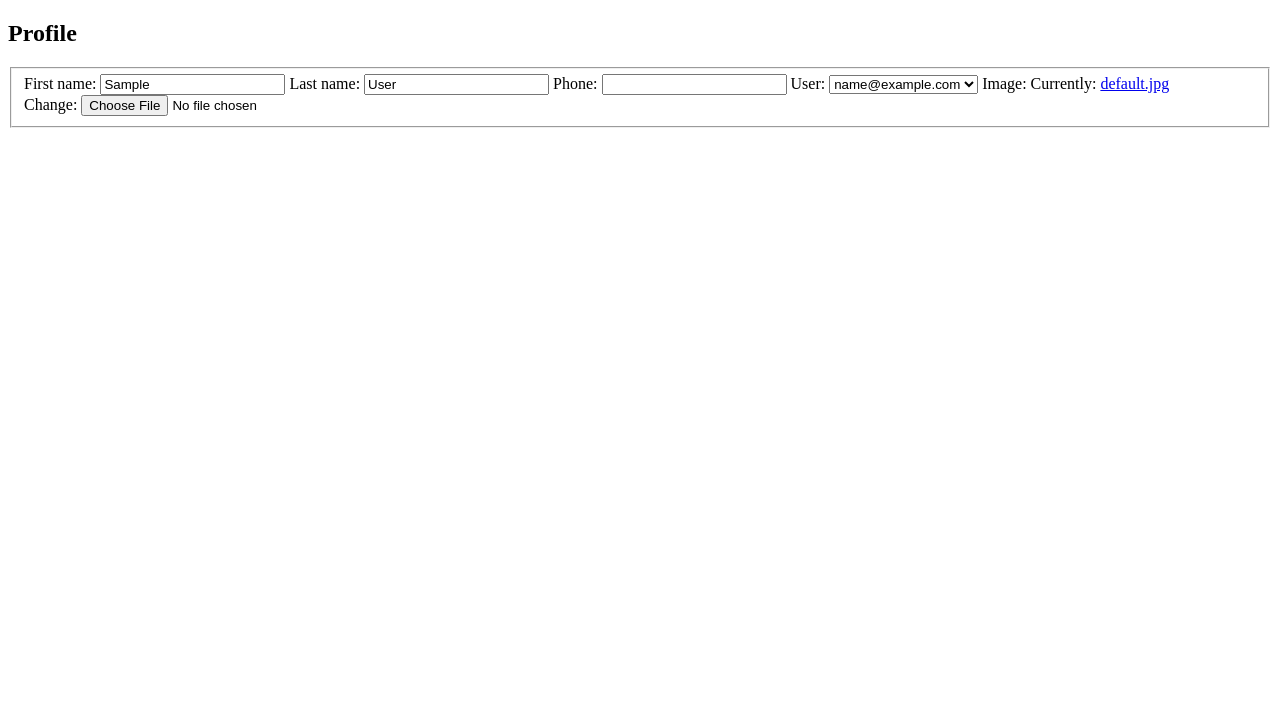
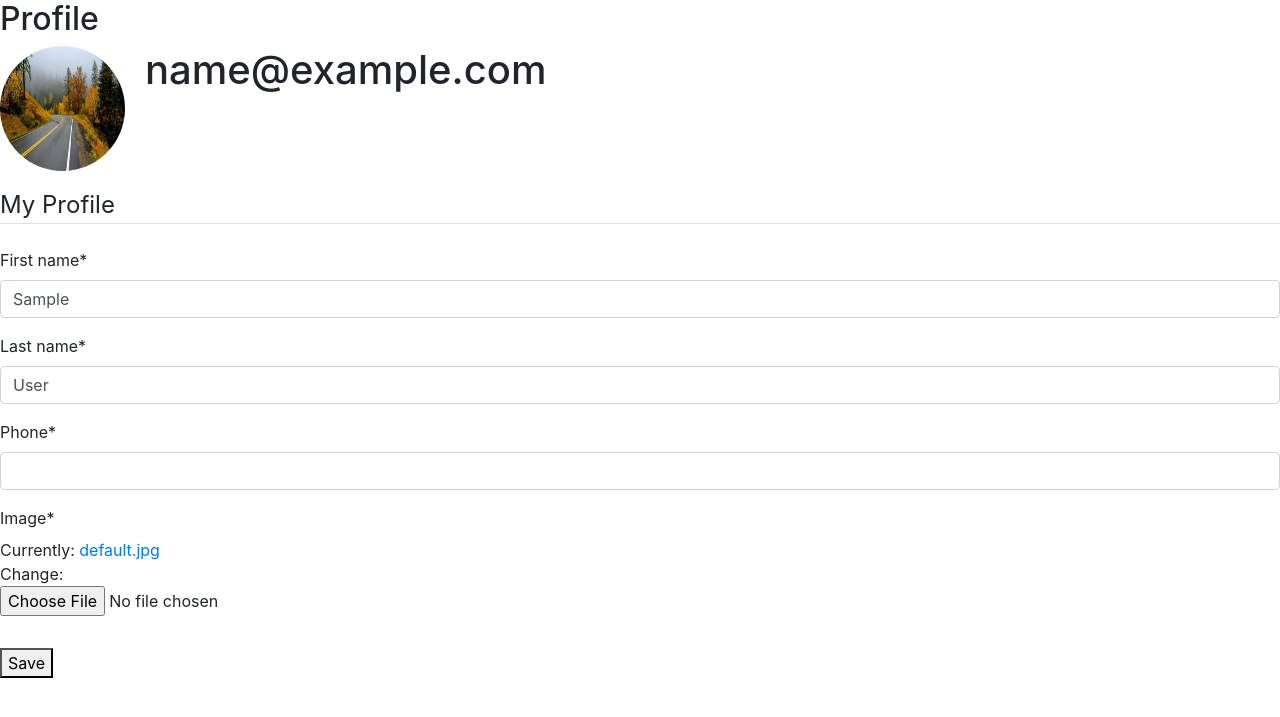
Before and after one commit to Austinstevesk/BaseAbstractUser-with-user-profiles, a Django app: page /profile/ in a window 1280 px wide. Shown: the top 717 px of the page. Run offline with Django 4.2, Linux system fonts and the light colour scheme; the visitor is signed in with stand-in values (Sample User, id 1); data comes from the database, SQL or seed files in the repository; some libraries are stand-ins or nearby versions.

Commit message:
Styled the profiles

```diff
--- /dev/null
+++ b/core/static/core/main.css
@@ -0,0 +1,10 @@
+.account-img {
+    height: 125px;
+    width: 125px;
+    margin-right: 20px;
+    margin-bottom: 16px;
+  }
+
+  .account-heading {
+    font-size: 2.5rem;
+  }
--- /dev/null
+++ b/core/templates/core/base.html
@@ -0,0 +1,36 @@
+{% load static %}
+<!DOCTYPE html>
+<!--[if lt IE 7]>      <html class="no-js lt-ie9 lt-ie8 lt-ie7"> <![endif]-->
+<!--[if IE 7]>         <html class="no-js lt-ie9 lt-ie8"> <![endif]-->
+<!--[if IE 8]>         <html class="no-js lt-ie9"> <![endif]-->
+<!--[if gt IE 8]>      <html class="no-js"> <!--<![endif]-->
+<html>
+    <head>
+        <meta charset="utf-8">
+        <meta http-equiv="X-UA-Compatible" content="IE=edge">
+        <title></title>
+        <meta name="description" content="">
+        <meta name="viewport" content="width=device-width, initial-scale=1">
+        <link rel="stylesheet" href="">
+        	<!-- Required meta tags -->
+        <!-- Bootstrap CSS -->
+        <link rel="stylesheet" href="https://maxcdn.bootstrapcdn.com/bootstrap/4.0.0/css/bootstrap.min.css" integrity="sha384-Gn5384xqQ1aoWXA+058RXPxPg6fy4IWvTNh0E263XmFcJlSAwiGgFAW/dAiS6JXm" crossorigin="anonymous">
+
+        <link rel="stylesheet" type="text/css" href="{% static 'core/main.css' %}">
+
+        {% if title %}
+            <title>{{ title }}</title>
+        {% else %}
+            <title>Users</h1>
+        {% endif %}
+    </head>
+    <body>
+        <!--[if lt IE 7]>
+            <p class="browsehappy">You are using an <strong>outdated</strong> browser. Please <a href="#">upgrade your browser</a> to improve your experience.</p>
+        <![endif]-->
+        {% block content %}
+
+        {% endblock content %}
+        <script src="" async defer></script>
+    </body>
+</html>
--- a/core/views.py
+++ b/core/views.py
@@ -1,3 +1,6 @@
 from django.shortcuts import render
 
 # Create your views here.
+
+def index(request):
+    return render(request, 'core/index.html')
--- a/customusers/urls.py
+++ b/customusers/urls.py
@@ -15,11 +15,16 @@ Including another URLconf
 """
 from django.contrib import admin
 from django.urls import path
-from users.views import register, login, profile
+from django.urls.conf import include
+from django.conf import settings
+from django.conf.urls.static import static
+
+from core.views import index
+from users import urls as user_urls
+
 
 urlpatterns = [
     path('admin/', admin.site.urls),
-    path('register/', register, name='register'),
-    path('login/', login, name='login'),
-    path('profile/', profile, name='profile'),
-]
+    path('', index, name="index"),#homepage
+    path('', include(user_urls)),
+]+ static(settings.MEDIA_URL, document_root=settings.MEDIA_ROOT)
--- a/users/forms.py
+++ b/users/forms.py
@@ -16,4 +16,4 @@ class UserUpdateForm(forms.ModelForm):
 class ProfileUpdateForm (forms.ModelForm):
     class Meta:
         model = Profile
-        fields = '__all__'
+        fields = ['image']
--- a/users/models.py
+++ b/users/models.py
@@ -8,8 +8,6 @@ from PIL import Image
 from django.dispatch import receiver
 from django.db.models.signals import post_save
 # Create your models here.
-
-
 
 
 class CustomUserManager(BaseUserManager):
@@ -59,7 +57,7 @@ class User(AbstractBaseUser):
     is_superuser = models.BooleanField(default=False)
 
 
-    USERNAME_FIELD = 'email'
+    USERNAME_FIELD = 'email' or 'phone'
 
     objects = CustomUserManager()
 
--- a/users/templates/users/profile.html
+++ b/users/templates/users/profile.html
@@ -1,4 +1,7 @@
+{% extends 'core/base.html' %}
+{% load crispy_forms_tags %}
 {% block content %}
+
 <!DOCTYPE html>
 <!--[if lt IE 7]>      <html class="no-js lt-ie9 lt-ie8 lt-ie7"> <![endif]-->
 <!--[if IE 7]>         <html class="no-js lt-ie9 lt-ie8"> <![endif]-->
@@ -18,12 +21,24 @@
             <p class="browsehappy">You are using an <strong>outdated</strong> browser. Please <a href="#">upgrade your browser</a> to improve your experience.</p>
         <![endif]-->
         <h2>Profile</h2>
-        <form method="POST" action="">
+        <div class="content-section">
+            <div class="media">
+              <img class="rounded-circle account-img" src="{{ user.profile.image.url }}">
+              <div class="media-body">
+                <h2 class="account-heading">{{ user.email }}</h2>
+              </div>
+            </div>
+        <form method="POST" action="" enctype="multipart/form-data">
             {% csrf_token %}
             <fieldset class="form-group">
-            {{ u_form }}
-            {{ p_form }}
+                <legend class="border-bottom mb-4">My Profile</legend>
+                    {{ u_form|crispy }}
+                    {{ p_form|crispy }}
+
             </fieldset>
+            <div class="form-group">
+                <button type="submit">Save</button>
+                </div>
         </form>
         <script src="" async defer></script>
     </body>
--- /dev/null
+++ b/users/urls.py
@@ -0,0 +1,10 @@
+from django.contrib import admin
+from django.urls import path
+
+from .views import register, login, profile
+
+urlpatterns = [
+    path('register/', register, name='register'),
+    path('login/', login, name='login'),
+    path('profile/', profile, name='profile'),
+]
--- a/users/views.py
+++ b/users/views.py
@@ -24,22 +24,22 @@ def register(request):
 @login_required
 def profile(request):
     user = request.user
-    if request.method == 'POST':
-        user_update_form = UserUpdateForm(request.POST, instance=request.user)
-        profile_form = ProfileUpdateForm(request.POST, request.FILES, instance=request.user.profile)
-        if user_update_form.is_valid() and profile_form.is_valid():
-            user_update_form.save()
-            profile_form.save()
-            messages.success(request, f'{user.username} profile updated')
+    if request.POST:
+        u_form = UserUpdateForm(request.POST, instance=request.user)
+        p_form = ProfileUpdateForm(request.POST, request.FILES, instance=request.user.profile)
+        if u_form.is_valid() and p_form.is_valid():
+            u_form.save()
+            p_form.save()
+            messages.success(request, f'{user.email} profile updated')
             return redirect('profile')
 
     else:
-        user_update_form = UserUpdateForm(instance=request.user)
-        profile_form = ProfileUpdateForm(instance=request.user.profile)
+        u_form = UserUpdateForm(instance=request.user)
+        p_form = ProfileUpdateForm(instance=request.user.profile)
 
-    context = {
-        'u_form': user_update_form,
-        'p_form': profile_form
+    context  = {
+        'u_form': u_form,
+        'p_form': p_form
     }
 
     return render(request, 'users/profile.html', context)
```
Also changed, not shown: core/templates/core/index.html (added, +23 -0 lines), customusers/settings.py (+9 -2 lines), media/profile_images/Screenshot_from_2022-01-08_18-37-06.png (added), media/profile_images/Screenshot_from_2022-01-08_18-41-29.png (added).
